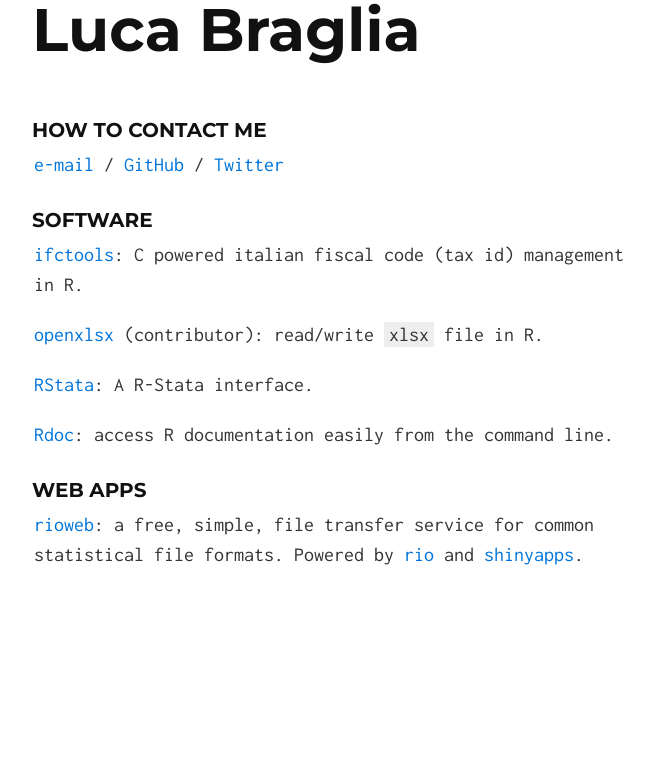
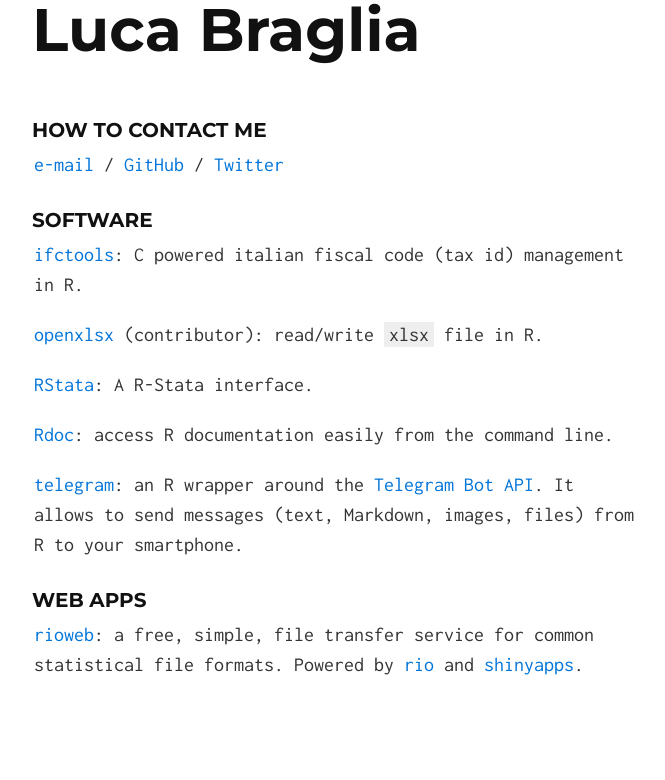
Before and after one commit to lbraglia/lbraglia.github.io_old, a Jekyll site: the page built from index.md, in a window 1280 px wide. Shown: the part 200-980 px from the top of the page, without its empty margins (306-971 px from the left). Built offline with Jekyll 4.4.1, drawn with Linux system fonts in a browser that asks for light colours; before the commit the page ends 900 px from its top, so only the background shows below that.

Commit message:
add telegram

```diff
--- a/index.md
+++ b/index.md
@@ -20,6 +20,12 @@ read/write `xlsx` file in R.
 [Rdoc](http://github.com/lbraglia/Rdoc): access R documentation easily
 from the command line.
 
+[telegram](http://github.com/lbraglia/telegram): an R wrapper around
+the [Telegram](http://telegram.org/) [Bot
+API](http://core.telegram.org/bots/api). It allows to send messages
+(text, Markdown, images, files) from R to your smartphone.
+
+
 ### Web apps
 
 [rioweb](https://gallery.shinyapps.io/rioweb): a free, simple, file
```
